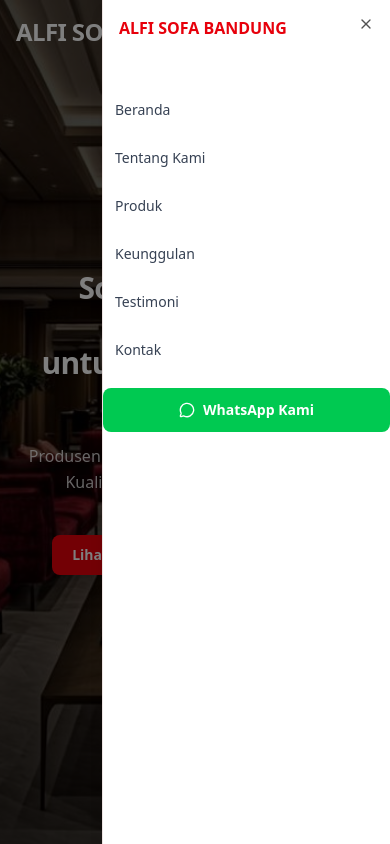
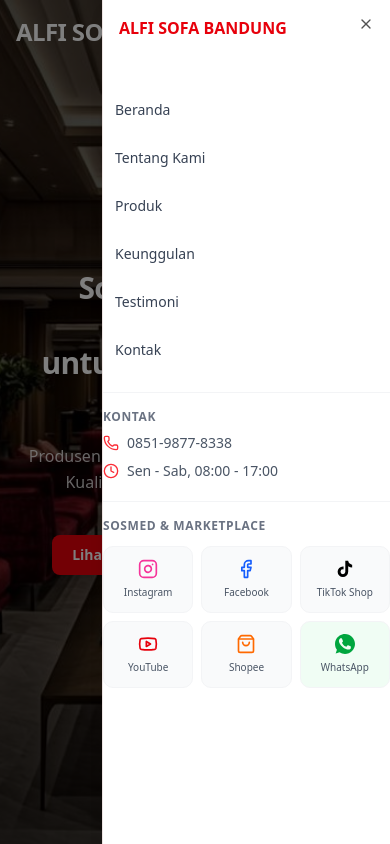
Before and after one commit to UjangSupriatna/alfi-sofa-bandung, a Next.js app: page / in a window 390 px wide. Both pictures are taken after a click on the button "Menu". Shown: the top 844 px of the page. Built offline with nearby package versions, Linux system fonts and the light colour scheme.

Commit message:
Mobile nav: ganti WhatsApp button dengan 6 icon sosmed & marketplace + info kontak

```diff
--- a/src/app/page.tsx
+++ b/src/app/page.tsx
@@ -1247,15 +1247,51 @@ function Navbar({
                     </button>
                   </SheetClose>
                 ))}
-                <a
-                  href="https://wa.me/6285198778338"
-                  target="_blank"
-                  rel="noopener noreferrer"
-                  className="mt-3 inline-flex items-center justify-center gap-2 rounded-md bg-green-500 px-4 py-3 text-sm font-semibold text-white transition-all hover:bg-green-600"
-                >
-                  <MessageCircle className="size-4" />
-                  WhatsApp Kami
-                </a>
+                  {/* Kontak Info */}
+                <div className="mt-4 border-t border-gray-100 pt-4">
+                  <p className="mb-2 text-xs font-semibold uppercase tracking-wider text-gray-500">Kontak</p>
+                  <div className="space-y-2 text-sm text-gray-600">
+                    <div className="flex items-center gap-2">
+                      <Phone className="size-4 shrink-0 text-red-500" />
+                      <span>0851-9877-8338</span>
+                    </div>
+                    <div className="flex items-center gap-2">
+                      <Clock className="size-4 shrink-0 text-red-500" />
+                      <span>Sen - Sab, 08:00 - 17:00</span>
+                    </div>
+                  </div>
+                </div>
+
+                {/* Sosmed & Marketplace Icons */}
+                <div className="mt-4 border-t border-gray-100 pt-4">
+                  <p className="mb-3 text-xs font-semibold uppercase tracking-wider text-gray-500">Sosmed & Marketplace</p>
+                  <div className="grid grid-cols-3 gap-2">
+                    <a href="https://www.instagram.com/alfisofa_bandung" target="_blank" rel="noopener noreferrer" className="flex flex-col items-center gap-1.5 rounded-lg border border-gray-100 bg-gray-50 p-3 transition-colors hover:border-red-200 hover:bg-red-50">
+                      <svg className="size-5 text-pink-500" viewBox="0 0 24 24" fill="none" stroke="currentColor" strokeWidth="2" strokeLinecap="round" strokeLinejoin="round"><rect width="20" height="20" x="2" y="2" rx="5" ry="5"/><path d="M16 11.37A4 4 0 1 1 12.63 8 4 4 0 0 1 16 11.37z"/><line x1="17.5" x2="17.51" y1="6.5" y2="6.5"/></svg>
+                      <span className="text-[10px] font-medium text-gray-600">Instagram</span>
+                    </a>
+                    <a href="https://www.facebook.com/profile.php?id=61566388113783" target="_blank" rel="noopener noreferrer" className="flex flex-col items-center gap-1.5 rounded-lg border border-gray-100 bg-gray-50 p-3 transition-colors hover:border-red-200 hover:bg-red-50">
+                      <svg className="size-5 text-blue-600" viewBox="0 0 24 24" fill="none" stroke="currentColor" strokeWidth="2" strokeLinecap="round" strokeLinejoin="round"><path d="M18 2h-3a5 5 0 0 0-5 5v3H7v4h3v8h4v-8h3l1-4h-4V7a1 1 0 0 1 1-1h3z"/></svg>
+                      <span className="text-[10px] font-medium text-gray-600">Facebook</span>
+                    </a>
+                    <a href="https://vt.tiktok.com/ZS98EPB7eVou4-vCxtO/" target="_blank" rel="noopener noreferrer" className="flex flex-col items-center gap-1.5 rounded-lg border border-gray-100 bg-gray-50 p-3 transition-colors hover:border-red-200 hover:bg-red-50">
+                      <svg className="size-5 text-black" viewBox="0 0 24 24" fill="currentColor"><path d="M19.59 6.69a4.83 4.83 0 0 1-3.77-4.25V2h-3.45v13.67a2.89 2.89 0 0 1-2.88 2.5 2.89 2.89 0 0 1-2.89-2.89 2.89 2.89 0 0 1 2.89-2.89c.28 0 .54.04.79.1v-3.5a6.37 6.37 0 0 0-.79-.05A6.34 6.34 0 0 0 3.15 15.2a6.34 6.34 0 0 0 6.34 6.34 6.34 6.34 0 0 0 6.34-6.34V8.73a8.19 8.19 0 0 0 4.76 1.52V6.8a4.84 4.84 0 0 1-1-.11z"/></svg>
+                      <span className="text-[10px] font-medium text-gray-600">TikTok Shop</span>
+                    </a>
+                    <a href="https://youtube.com/@alfisofabandung" target="_blank" rel="noopener noreferrer" className="flex flex-col items-center gap-1.5 rounded-lg border border-gray-100 bg-gray-50 p-3 transition-colors hover:border-red-200 hover:bg-red-50">
+                      <svg className="size-5 text-red-600" viewBox="0 0 24 24" fill="none" stroke="currentColor" strokeWidth="2" strokeLinecap="round" strokeLinejoin="round"><path d="M2.5 17a24.12 24.12 0 0 1 0-10 2 2 0 0 1 1.4-1.4 49.56 49.56 0 0 1 16.2 0A2 2 0 0 1 21.5 7a24.12 24.12 0 0 1 0 10 2 2 0 0 1-1.4 1.4 49.55 49.55 0 0 1-16.2 0A2 2 0 0 1 2.5 17"/><path d="m10 15 5-3-5-3z"/></svg>
+                      <span className="text-[10px] font-medium text-gray-600">YouTube</span>
+                    </a>
+                    <a href="https://shopee.co.id/gudang_sofa_bandung" target="_blank" rel="noopener noreferrer" className="flex flex-col items-center gap-1.5 rounded-lg border border-gray-100 bg-gray-50 p-3 transition-colors hover:border-red-200 hover:bg-red-50">
+                      <ShoppingBag className="size-5 text-orange-500" />
+                      <span className="text-[10px] font-medium text-gray-600">Shopee</span>
+                    </a>
+                    <a href="https://wa.me/6285198778338?text=Halo%20Alfi%20Sofa,%20saya%20ingin%20bertanya%20tentang%20sofa." target="_blank" rel="noopener noreferrer" className="flex flex-col items-center gap-1.5 rounded-lg border border-gray-100 bg-green-50 p-3 transition-colors hover:border-green-300 hover:bg-green-100">
+                      <svg className="size-5 text-green-600" viewBox="0 0 32 32" fill="currentColor"><path d="M16.004 0h-.008C7.174 0 0 7.176 0 16.004c0 3.5 1.132 6.744 3.054 9.378L1.056 31.2l6.062-1.95a15.9 15.9 0 0 0 8.886 2.692C24.826 31.942 32 24.766 32 16.004S24.826 0 16.004 0zm9.35 22.614c-.392 1.106-2.286 2.05-3.188 2.178-.822.116-1.86.166-3.002-.192a27.3 27.3 0 0 1-2.736-1.014c-4.816-2.086-7.968-6.964-8.212-7.296-.236-.334-1.936-2.578-1.936-4.918s1.226-3.486 1.66-3.964c.434-.478.95-.6 1.266-.6.316 0 .632.002.908.016.292.016.682-.11 1.066.814.392.942 1.332 3.252 1.45 3.488.116.236.196.514.04.828-.156.314-.236.508-.47.786-.236.278-.496.622-.708.834-.236.236-.482.492-.206.966.274.474 1.222 2.016 2.624 3.266 1.802 1.61 3.322 2.108 3.796 2.344.474.236.75.196 1.026-.118.278-.316 1.188-1.384 1.504-1.858.316-.474.632-.392 1.066-.236.434.156 2.748 1.296 3.222 1.532.474.236.79.354.908.55.118.196.118 1.136-.274 2.244z"/></svg>
+                      <span className="text-[10px] font-medium text-gray-600">WhatsApp</span>
+                    </a>
+                  </div>
+                </div>
               </nav>
             </SheetContent>
           </Sheet>
```
